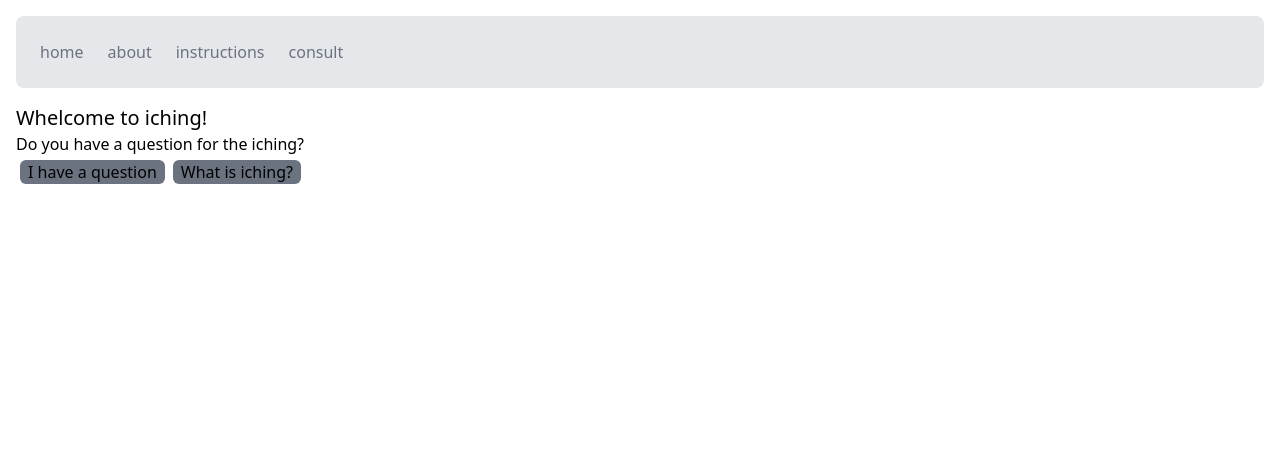
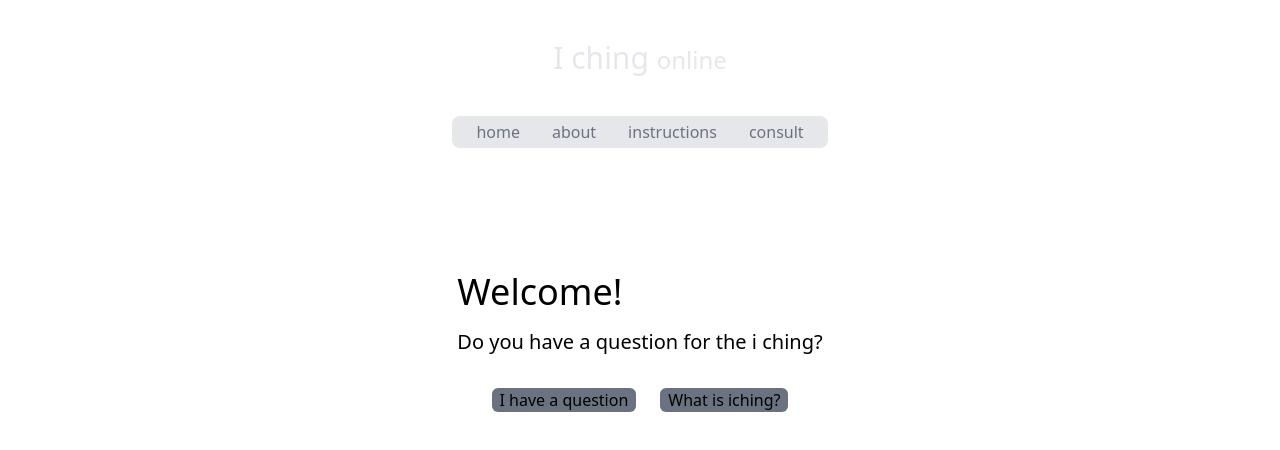
Before and after one commit to Sbector/iching, a Next.js app: page / in a window 1280 px wide. Shown: the top 450 px of the page. Built offline with nearby package versions, Linux system fonts and the light colour scheme.

Commit message:
Style with tailwind

```diff
--- a/app/about/page.jsx
+++ b/app/about/page.jsx
@@ -1,20 +1,23 @@
 export default function AboutPage() {
     return(
         <div>
-            <h1>About</h1>
+            <h1 className="text-4xl mb-4">About</h1>
             <p>
                 This is an online tool that will help you to ask questions to the book of changes <i>I ching</i>.
             </p>
-            <h2>But what is <i>I ching</i>?</h2>
+            <br/>
+            <h2 className="text-xl mb-2">But what is <i>I ching</i>?</h2>
             <p>I ching, is an ancient Chinese divination text. The term <i>I ching</i> means <i>book of changes</i>.
                 The original text was augmented during Zhou dinasty and later commented by confucian school but
-                its origin is taoist.<br/>
+                its origin is taoist.
                 <br/>
                 It is belived that it describes the present situation of the consultant and gives advice to the best
-                position for the future.</p>
-            <h2>How can I use this tool?</h2>
+                position for the future.
+            </p>
+            <br/>
+            <h2 className="text-xl mb-2">How can I use this tool?</h2>
             <p>This tool is concieved to help you in your first approach to the book. So first of all
-                you need to have the book.<br/>
+                you need to have the book.
                 <br/>
                 Once you have the book on your hands or your screen, you can go to the <a href="./instructions">instructions</a> and
                 click on the &quot;I have a question button&quot;.
--- a/app/components/Button.jsx
+++ b/app/components/Button.jsx
@@ -1,6 +1,6 @@
 export default function Button( {children} ) {
     return (
-        <button className="bg-gray-500 hover:bg-gray-300 rounded-md m-1 px-2">
+        <button className="bg-gray-500 hover:bg-gray-300 rounded-md m-3 px-2">
             {children}
         </button>
     )
--- a/app/components/Header.jsx
+++ b/app/components/Header.jsx
@@ -16,11 +16,16 @@ const links = [{
 
 export default function Header () {
     return(
-        <header className="m-4">
-          <nav class="flex items-center justify-between flex-wrap bg-gray-200 p-6 rounded-lg">
-            <ul className="flex">
+        <header className="m-2">
+          <div className="py-4 text-center">
+            <a href="./">
+              <h1 className="text-gray-200 text-3xl pb-2 m-4">I ching <span className="text-2xl">online</span></h1>
+            </a>
+          </div>
+          <nav className="bg-gray-200 py-1 px-2 rounded-lg max-w-fit mx-auto mb-10">
+            <ul className=" flex justify-start flex-wrap">
               {links.map(({ label, route }) => (
-                <li key={route} className="mr-6">
+                <li key={route} className="mx-4">
                   <Link href={route} className="text-gray-500 hover:text-gray-900">{label}</Link>
                 </li>
               ))}
--- a/app/components/Question.jsx
+++ b/app/components/Question.jsx
@@ -2,7 +2,7 @@ export default function question() {
     return (
         <div>
             <label htmlFor="question">Enter your question </label><br/>
-            <textarea type="text" name="question"/><br/><br/>
+            <textarea type="text" name="question" className="w-3/4 text-white bg-gray-600"/><br/><br/>
         </div>
     )
 }
--- a/app/instructions/page.jsx
+++ b/app/instructions/page.jsx
@@ -1,15 +1,15 @@
 export default function Instructions() {
     return (
         <div>
-            <h1>Instructions</h1>
+            <h1 className="text-4xl mb-4">Instructions</h1>
 
-            <h2>Prepare your question</h2>
+            <h2 className="text-xl mb-2">Prepare your question</h2>
             <p>
                 You can ask what ever you want to the <i>I ching</i> but you must know that it is convenient to think
                 a real question. You may have to take a time to think what is that you really want to know abot your
                 present situation or your future scenaries.
-            </p>
-            <h2>Thow coins</h2>
+            </p><br/>
+            <h2 className="text-xl mb-2">Thow coins</h2>
             <p>
                 Once you have your question ready, you have to throw 6 rounds of three coins. This app, will help you
                 to make it virtually.
--- a/app/layout.jsx
+++ b/app/layout.jsx
@@ -8,13 +8,12 @@ export const metadata = {
 
 export default function RootLayout({ children }) {
   return (
-    <html lang="en">
-
-      <body className='bg-white dark:bg-black'>
-        <Header/>
-        <div className='m-4 text-black dark:text-white'>
-        {children}
-        </div>
+    <html lang="en" className='bg-white dark:bg-black min-h-full'>
+      <body className='max-w-screen-md mx-auto'>
+          <Header/>
+          <div className='m-4 text-black dark:text-white'>
+            {children}
+          </div>
       </body>
     </html>
   )
--- a/app/page.jsx
+++ b/app/page.jsx
@@ -2,12 +2,12 @@ import Button from "./components/Button"
 
 export default function HomePage() {
   return (
-    <div>
+    <div className="grid h-80 place-content-center">
       <div>
-        <h1 className="text-xl">Whelcome to <span>iching</span>!</h1>
+        <h1 className="text-4xl mb-4">Welcome!</h1>
       </div>
-      <div>
-        <p>Do you have a question for the iching?</p>
+      <p className="text-xl mb-5">Do you have a question for the i ching?</p>
+      <div className="mx-auto">
         <a href="./consult">
           <Button>I have a question</Button>
         </a>
```
